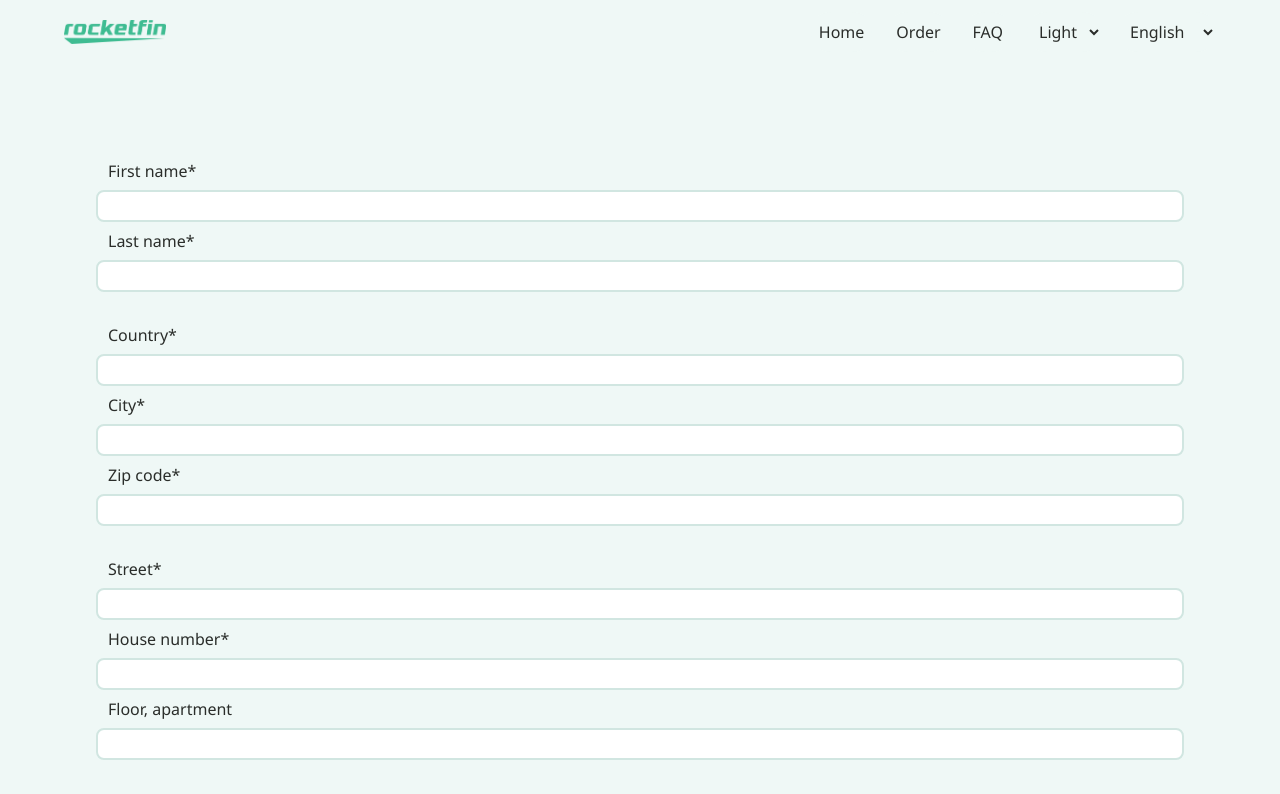
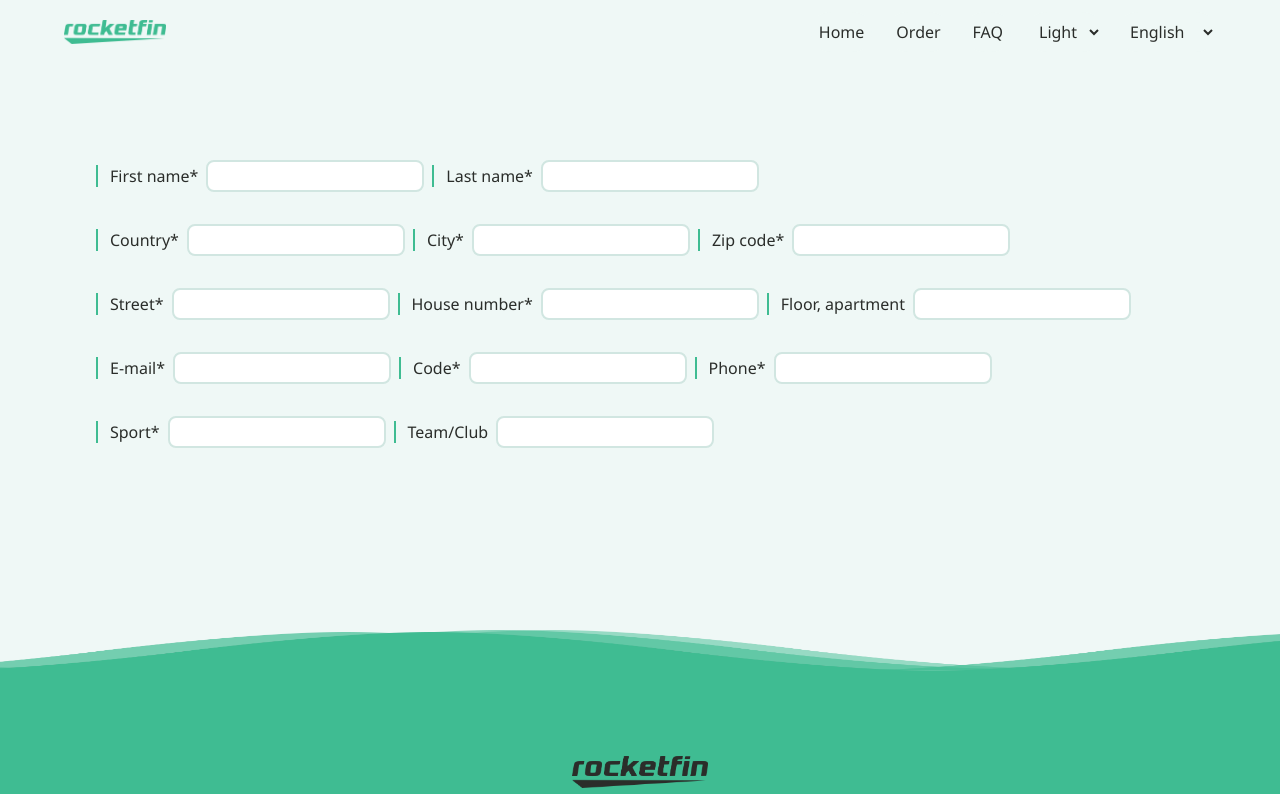
Before and after one commit to franciscobuchini/RocketFins, a React (Vite) app: page /Information in a window 1280 px wide. Shown: the top 794 px of the page. Built offline with nearby package versions, Linux system fonts and the light colour scheme; no server answers.

Commit message:
building the information view

```diff
--- a/src/Styles/Styles.css
+++ b/src/Styles/Styles.css
@@ -677,7 +677,7 @@ section > article > .footer > .subtotal {
 #information_inputs > .input_box {
   /*position*/
   display: flex;
-  flex-direction: column;
+  align-items: center;
   /*frame*/
   gap: var(--size-xxs);
 }
@@ -685,6 +685,7 @@ section > article > .footer > .subtotal {
 #information_inputs > .input_box > label {
   /*frame*/
   padding-left: var(--size-xs);
+  border-left: 2px solid var(--primary);
 }
 
 #information_inputs > .input_box > input {
--- a/src/Views/Information.jsx
+++ b/src/Views/Information.jsx
@@ -36,13 +36,13 @@ function Information() {
 
         <div class="input_box">
           <label htmlFor="Email"> E-mail* </label>
-          <input id="Email" type="text"></input>
+          <input id="Email" type="mail"></input>
 
           <label htmlFor="Code"> Code* </label>
-          <input id="Code" type="text"></input>
+          <input id="Code" type="number"></input>
 
           <label htmlFor="Phone"> Phone* </label>
-          <input id="Phone" type="text"></input>
+          <input id="Phone" type="number"></input>
         </div>
 
         <div class="input_box">
```
